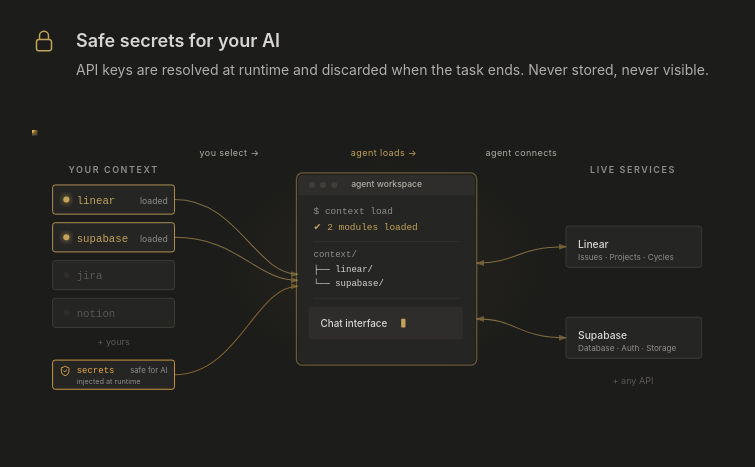
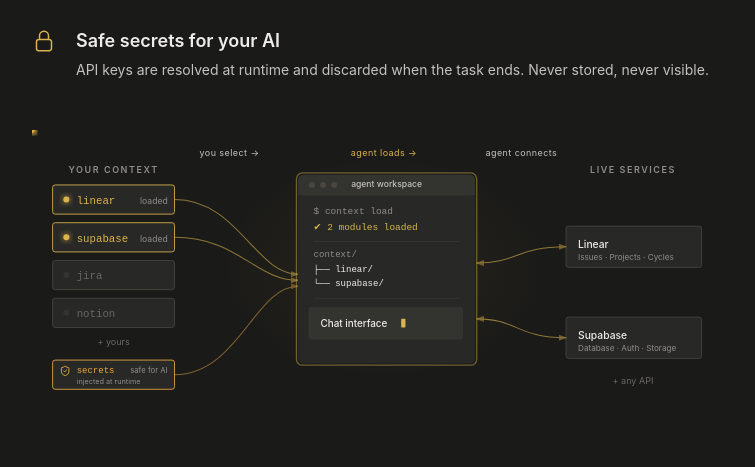
Before and after one commit to bleak-ai/contextagora, an Astro site in the folder landing/: page / in a window 1280 px wide. Shown: the part 1960-2427 px from the top of the page, 256-1011 px from the left. Built offline with nearby package versions, Linux system fonts and the light colour scheme; Astro itself is replaced by a stand-in of ours; a web font is replaced by a local one.

Commit message:
style(landing): update colors and typography for improved visual consistency
- Modified color variables in global CSS to enhance the overall theme, including background, text, and accent colors.
- Updated the ArchitectureDiagram component to reflect new color scheme and typography adjustments for better readability.
- Refined layout and text sizes in the index page to ensure a more cohesive design across different screen sizes.

These changes aim to create a more visually appealing and consistent user experience throughout the landing page and related components.

```diff
--- a/landing/src/components/ArchitectureDiagram.astro
+++ b/landing/src/components/ArchitectureDiagram.astro
@@ -13,12 +13,12 @@
         <feMerge><feMergeNode in="b"/><feMergeNode in="SourceGraphic"/></feMerge>
       </filter>
       <radialGradient id="ad-center" cx="50%" cy="50%" r="50%">
-        <stop offset="0%"   stop-color="#c4a35a" stop-opacity="0.07"/>
-        <stop offset="100%" stop-color="#c4a35a" stop-opacity="0"/>
+        <stop offset="0%"   stop-color="#dab44e" stop-opacity="0.07"/>
+        <stop offset="100%" stop-color="#dab44e" stop-opacity="0"/>
       </radialGradient>
       <marker id="ad-arrow" viewBox="0 0 8 6" refX="7" refY="3"
               markerWidth="8" markerHeight="6" orient="auto-start-reverse">
-        <path d="M 0 0 L 8 3 L 0 6 z" fill="#c4a35a" opacity="0.7"/>
+        <path d="M 0 0 L 8 3 L 0 6 z" fill="#dab44e" opacity="0.7"/>
       </marker>
       <marker id="ad-arrow-amber" viewBox="0 0 8 6" refX="7" refY="3"
               markerWidth="8" markerHeight="6" orient="auto-start-reverse">
@@ -27,16 +27,16 @@
     </defs>
 
     <!-- ─── Background ─── -->
-    <rect width="820" height="340" fill="#1c1c1a" rx="8"/>
+    <rect width="820" height="340" fill="#1a1a18" rx="8"/>
     <ellipse cx="410" cy="160" rx="190" ry="130" fill="url(#ad-center)"/>
 
     <!-- ─── Flow labels ─── -->
     <text x="230" y="30" text-anchor="middle"
-          font-family="Inter, sans-serif" font-size="10.5" fill="#b0aea8" letter-spacing="0.5">you select &#x2192;</text>
+          font-family="Inter, sans-serif" font-size="10.5" fill="#c4c2bf" letter-spacing="0.5">you select &#x2192;</text>
     <text x="410" y="30" text-anchor="middle"
-          font-family="Inter, sans-serif" font-size="10.5" fill="#c4a35a" letter-spacing="0.5">agent loads &#x2192;</text>
+          font-family="Inter, sans-serif" font-size="10.5" fill="#dab44e" letter-spacing="0.5">agent loads &#x2192;</text>
     <text x="570" y="30" text-anchor="middle"
-          font-family="Inter, sans-serif" font-size="10.5" fill="#b0aea8" letter-spacing="0.5">agent connects</text>
+          font-family="Inter, sans-serif" font-size="10.5" fill="#c4c2bf" letter-spacing="0.5">agent connects</text>
 
     <!-- ══════════════════════════════════════════
          LEFT PANEL — Modules
@@ -44,64 +44,64 @@
 
     <text x="95" y="50" text-anchor="middle"
           font-family="Inter, ui-sans-serif, sans-serif"
-          font-size="10.5" font-weight="600" fill="#908e8c" letter-spacing="1.8">YOUR CONTEXT</text>
+          font-size="10.5" font-weight="600" fill="#908d89" letter-spacing="1.8">YOUR CONTEXT</text>
 
     <!-- linear (active) -->
-    <rect x="24" y="64" width="142" height="34" rx="3" fill="#252523" stroke="#c4a35a" stroke-width="1"/>
-    <circle cx="40" cy="81" r="3.5" fill="#c4a35a" filter="url(#ad-glow)">
+    <rect x="24" y="64" width="142" height="34" rx="3" fill="#282826" stroke="#dab44e" stroke-width="1"/>
+    <circle cx="40" cy="81" r="3.5" fill="#dab44e" filter="url(#ad-glow)">
       <animate attributeName="opacity" values="1;0.25;1" dur="4s" repeatCount="indefinite"/>
     </circle>
-    <text x="52" y="86" font-family="'SF Mono','Fira Code','Courier New',monospace" font-size="12.5" fill="#c4a35a">linear</text>
-    <text x="158" y="86" text-anchor="end" font-family="Inter, sans-serif" font-size="10" fill="#908e8c">loaded</text>
+    <text x="52" y="86" font-family="'SF Mono','Fira Code','Courier New',monospace" font-size="12.5" fill="#dab44e">linear</text>
+    <text x="158" y="86" text-anchor="end" font-family="Inter, sans-serif" font-size="10" fill="#908d89">loaded</text>
 
     <!-- supabase (active) -->
-    <rect x="24" y="108" width="142" height="34" rx="3" fill="#252523" stroke="#c4a35a" stroke-width="1"/>
-    <circle cx="40" cy="125" r="3.5" fill="#c4a35a" filter="url(#ad-glow)">
+    <rect x="24" y="108" width="142" height="34" rx="3" fill="#282826" stroke="#dab44e" stroke-width="1"/>
+    <circle cx="40" cy="125" r="3.5" fill="#dab44e" filter="url(#ad-glow)">
       <animate attributeName="opacity" values="1;0.25;1" dur="4s" begin="0.8s" repeatCount="indefinite"/>
     </circle>
-    <text x="52" y="130" font-family="'SF Mono','Fira Code','Courier New',monospace" font-size="12.5" fill="#c4a35a">supabase</text>
-    <text x="158" y="130" text-anchor="end" font-family="Inter, sans-serif" font-size="10" fill="#908e8c">loaded</text>
+    <text x="52" y="130" font-family="'SF Mono','Fira Code','Courier New',monospace" font-size="12.5" fill="#dab44e">supabase</text>
+    <text x="158" y="130" text-anchor="end" font-family="Inter, sans-serif" font-size="10" fill="#908d89">loaded</text>
 
     <!-- jira (not loaded) -->
-    <rect x="24" y="152" width="142" height="34" rx="3" fill="#252523" stroke="#403e3a" stroke-width="1"/>
-    <circle cx="40" cy="169" r="3.5" fill="#2e2d2b"/>
-    <text x="52" y="174" font-family="'SF Mono','Fira Code','Courier New',monospace" font-size="12.5" fill="#5a5856">jira</text>
+    <rect x="24" y="152" width="142" height="34" rx="3" fill="#282826" stroke="#48463f" stroke-width="1"/>
+    <circle cx="40" cy="169" r="3.5" fill="#333330"/>
+    <text x="52" y="174" font-family="'SF Mono','Fira Code','Courier New',monospace" font-size="12.5" fill="#6a6864">jira</text>
 
     <!-- notion (not loaded) -->
-    <rect x="24" y="196" width="142" height="34" rx="3" fill="#252523" stroke="#403e3a" stroke-width="1"/>
-    <circle cx="40" cy="213" r="3.5" fill="#2e2d2b"/>
-    <text x="52" y="218" font-family="'SF Mono','Fira Code','Courier New',monospace" font-size="12.5" fill="#5a5856">notion</text>
+    <rect x="24" y="196" width="142" height="34" rx="3" fill="#282826" stroke="#48463f" stroke-width="1"/>
+    <circle cx="40" cy="213" r="3.5" fill="#333330"/>
+    <text x="52" y="218" font-family="'SF Mono','Fira Code','Courier New',monospace" font-size="12.5" fill="#6a6864">notion</text>
 
-    <text x="95" y="250" text-anchor="middle" font-family="Inter, sans-serif" font-size="10.5" fill="#5a5856">+ yours</text>
+    <text x="95" y="250" text-anchor="middle" font-family="Inter, sans-serif" font-size="10.5" fill="#6a6864">+ yours</text>
 
     <!-- Safe Secrets for AI -->
-    <rect x="24" y="268" width="142" height="34" rx="3" fill="#252523" stroke="#e8a946" stroke-width="1"/>
+    <rect x="24" y="268" width="142" height="34" rx="3" fill="#282826" stroke="#e8a946" stroke-width="1"/>
     <g transform="translate(32, 274) scale(0.55)" fill="none" stroke="#e8a946" stroke-width="2" stroke-linecap="round" stroke-linejoin="round">
       <path d="M20 13c0 5-3.5 7.5-7.66 8.95a1 1 0 0 1-.67-.01C7.5 20.5 4 18 4 13V6a1 1 0 0 1 1-1c2 0 4.5-1.2 6.24-2.72a1.17 1.17 0 0 1 1.52 0C14.51 3.81 17 5 19 5a1 1 0 0 1 1 1z"/>
       <path d="m9 12 2 2 4-4"/>
     </g>
     <text x="52" y="283" font-family="'SF Mono','Fira Code','Courier New',monospace" font-size="10.5" fill="#e8a946">secrets</text>
-    <text x="158" y="283" text-anchor="end" font-family="Inter, sans-serif" font-size="9" fill="#908e8c">safe for AI</text>
-    <text x="52" y="296" font-family="Inter, sans-serif" font-size="8.5" fill="#908e8c">injected at runtime</text>
+    <text x="158" y="283" text-anchor="end" font-family="Inter, sans-serif" font-size="9" fill="#908d89">safe for AI</text>
+    <text x="52" y="296" font-family="Inter, sans-serif" font-size="8.5" fill="#908d89">injected at runtime</text>
 
     <!-- ══════════════════════════════════════════
          CONNECTIONS — inputs → workspace (solid arrows + animated dots)
     ══════════════════════════════════════════ -->
     <path d="M 166 81 C 240 81 260 168 310 168"
-          stroke="#c4a35a" stroke-width="1.2" fill="none" opacity="0.6"
+          stroke="#dab44e" stroke-width="1.2" fill="none" opacity="0.6"
           marker-end="url(#ad-arrow)"/>
     <path d="M 166 125 C 240 125 260 175 310 175"
-          stroke="#c4a35a" stroke-width="1.2" fill="none" opacity="0.6"
+          stroke="#dab44e" stroke-width="1.2" fill="none" opacity="0.6"
           marker-end="url(#ad-arrow)"/>
 
     <!-- linear → workspace animated dots -->
-    <circle r="2.8" fill="#c4a35a" filter="url(#ad-glow)">
+    <circle r="2.8" fill="#dab44e" filter="url(#ad-glow)">
       <animateMotion dur="3s" repeatCount="indefinite" begin="0s"
         path="M 166 81 C 240 81 260 168 310 168"/>
       <animate attributeName="opacity" values="0;1;1;0" keyTimes="0;0.15;0.8;1"
                dur="3s" repeatCount="indefinite" begin="0s"/>
     </circle>
-    <circle r="2.8" fill="#c4a35a" filter="url(#ad-glow)">
+    <circle r="2.8" fill="#dab44e" filter="url(#ad-glow)">
       <animateMotion dur="3s" repeatCount="indefinite" begin="1.5s"
         path="M 166 81 C 240 81 260 168 310 168"/>
       <animate attributeName="opacity" values="0;1;1;0" keyTimes="0;0.15;0.8;1"
@@ -109,13 +109,13 @@
     </circle>
 
     <!-- supabase → workspace animated dots -->
-    <circle r="2.8" fill="#c4a35a" filter="url(#ad-glow)">
+    <circle r="2.8" fill="#dab44e" filter="url(#ad-glow)">
       <animateMotion dur="3s" repeatCount="indefinite" begin="0.5s"
         path="M 166 125 C 240 125 260 175 310 175"/>
       <animate attributeName="opacity" values="0;1;1;0" keyTimes="0;0.15;0.8;1"
                dur="3s" repeatCount="indefinite" begin="0.5s"/>
     </circle>
-    <circle r="2.8" fill="#c4a35a" filter="url(#ad-glow)">
+    <circle r="2.8" fill="#dab44e" filter="url(#ad-glow)">
       <animateMotion dur="3s" repeatCount="indefinite" begin="2s"
         path="M 166 125 C 240 125 260 175 310 175"/>
       <animate attributeName="opacity" values="0;1;1;0" keyTimes="0;0.15;0.8;1"
@@ -146,31 +146,31 @@
          CENTER — Agent Workspace
     ══════════════════════════════════════════ -->
     <rect x="308" y="50" width="210" height="224" rx="7"
-          fill="none" stroke="#c4a35a" stroke-width="1.5" opacity="0.45"/>
-    <rect x="310" y="52" width="206" height="220" rx="6" fill="#252523"/>
+          fill="none" stroke="#dab44e" stroke-width="1.5" opacity="0.45"/>
+    <rect x="310" y="52" width="206" height="220" rx="6" fill="#282826"/>
 
-    <rect x="310" y="52" width="206" height="24" rx="6" fill="#2e2d2b"/>
-    <rect x="310" y="64" width="206" height="12" fill="#2e2d2b"/>
-    <circle cx="326" cy="64" r="3.5" fill="#403e3a"/>
-    <circle cx="339" cy="64" r="3.5" fill="#403e3a"/>
-    <circle cx="352" cy="64" r="3.5" fill="#403e3a"/>
+    <rect x="310" y="52" width="206" height="24" rx="6" fill="#333330"/>
+    <rect x="310" y="64" width="206" height="12" fill="#333330"/>
+    <circle cx="326" cy="64" r="3.5" fill="#48463f"/>
+    <circle cx="339" cy="64" r="3.5" fill="#48463f"/>
+    <circle cx="352" cy="64" r="3.5" fill="#48463f"/>
     <text x="413" y="66" text-anchor="middle"
-          font-family="Inter, sans-serif" font-size="10" font-weight="500" fill="#b0aea8">agent workspace</text>
+          font-family="Inter, sans-serif" font-size="10" font-weight="500" fill="#c4c2bf">agent workspace</text>
 
-    <text x="328" y="98"  font-family="'SF Mono',monospace" font-size="11" fill="#908e8c">$ context load</text>
-    <text x="328" y="116" font-family="'SF Mono',monospace" font-size="11" fill="#c4a35a">&#x2714; 2 modules loaded</text>
+    <text x="328" y="98"  font-family="'SF Mono',monospace" font-size="11" fill="#908d89">$ context load</text>
+    <text x="328" y="116" font-family="'SF Mono',monospace" font-size="11" fill="#dab44e">&#x2714; 2 modules loaded</text>
 
-    <line x1="328" y1="130" x2="498" y2="130" stroke="#403e3a" stroke-width="0.5"/>
+    <line x1="328" y1="130" x2="498" y2="130" stroke="#48463f" stroke-width="0.5"/>
 
-    <text x="328" y="148" font-family="'SF Mono',monospace" font-size="10.5" fill="#908e8c">context/</text>
-    <text x="328" y="165" font-family="'SF Mono',monospace" font-size="10.5" fill="#d8d6d4">&#x251C;&#x2500;&#x2500; linear/</text>
-    <text x="328" y="182" font-family="'SF Mono',monospace" font-size="10.5" fill="#d8d6d4">&#x2514;&#x2500;&#x2500; supabase/</text>
+    <text x="328" y="148" font-family="'SF Mono',monospace" font-size="10.5" fill="#908d89">context/</text>
+    <text x="328" y="165" font-family="'SF Mono',monospace" font-size="10.5" fill="#eeece9">&#x251C;&#x2500;&#x2500; linear/</text>
+    <text x="328" y="182" font-family="'SF Mono',monospace" font-size="10.5" fill="#eeece9">&#x2514;&#x2500;&#x2500; supabase/</text>
 
-    <line x1="328" y1="196" x2="498" y2="196" stroke="#403e3a" stroke-width="0.5"/>
+    <line x1="328" y1="196" x2="498" y2="196" stroke="#48463f" stroke-width="0.5"/>
 
-    <rect x="322" y="206" width="180" height="38" rx="4" fill="#2e2d2b"/>
-    <text x="336" y="230" font-family="Inter, sans-serif" font-size="11.5" font-weight="500" fill="#d8d6d4">Chat interface</text>
-    <rect x="430" y="220" width="5" height="10" rx="1" fill="#c4a35a">
+    <rect x="322" y="206" width="180" height="38" rx="4" fill="#333330"/>
+    <text x="336" y="230" font-family="Inter, sans-serif" font-size="11.5" font-weight="500" fill="#eeece9">Chat interface</text>
+    <rect x="430" y="220" width="5" height="10" rx="1" fill="#dab44e">
       <animate attributeName="opacity" values="0.9;0;0.9" dur="1.8s" repeatCount="indefinite"/>
     </rect>
 
@@ -179,26 +179,26 @@
     ══════════════════════════════════════════ -->
     <text x="700" y="50" text-anchor="middle"
           font-family="Inter, ui-sans-serif, sans-serif"
-          font-size="10.5" font-weight="600" fill="#908e8c" letter-spacing="1.8">LIVE SERVICES</text>
+          font-size="10.5" font-weight="600" fill="#908d89" letter-spacing="1.8">LIVE SERVICES</text>
 
-    <rect x="622" y="112" width="158" height="48" rx="3" fill="#252523" stroke="#403e3a" stroke-width="1"/>
-    <text x="636" y="138" font-family="Inter, sans-serif" font-size="12" font-weight="500" fill="#d8d6d4">Linear</text>
-    <text x="636" y="152" font-family="Inter, sans-serif" font-size="9.5" fill="#908e8c">Issues &#xB7; Projects &#xB7; Cycles</text>
+    <rect x="622" y="112" width="158" height="48" rx="3" fill="#282826" stroke="#48463f" stroke-width="1"/>
+    <text x="636" y="138" font-family="Inter, sans-serif" font-size="12" font-weight="500" fill="#eeece9">Linear</text>
+    <text x="636" y="152" font-family="Inter, sans-serif" font-size="9.5" fill="#908d89">Issues &#xB7; Projects &#xB7; Cycles</text>
 
-    <rect x="622" y="218" width="158" height="48" rx="3" fill="#252523" stroke="#403e3a" stroke-width="1"/>
-    <text x="636" y="244" font-family="Inter, sans-serif" font-size="12" font-weight="500" fill="#d8d6d4">Supabase</text>
-    <text x="636" y="258" font-family="Inter, sans-serif" font-size="9.5" fill="#908e8c">Database &#xB7; Auth &#xB7; Storage</text>
+    <rect x="622" y="218" width="158" height="48" rx="3" fill="#282826" stroke="#48463f" stroke-width="1"/>
+    <text x="636" y="244" font-family="Inter, sans-serif" font-size="12" font-weight="500" fill="#eeece9">Supabase</text>
+    <text x="636" y="258" font-family="Inter, sans-serif" font-size="9.5" fill="#908d89">Database &#xB7; Auth &#xB7; Storage</text>
 
-    <text x="700" y="296" text-anchor="middle" font-family="Inter, sans-serif" font-size="10.5" fill="#5a5856">+ any API</text>
+    <text x="700" y="296" text-anchor="middle" font-family="Inter, sans-serif" font-size="10.5" fill="#6a6864">+ any API</text>
 
     <!-- ══════════════════════════════════════════
          CONNECTIONS — workspace ↔ services (bidirectional arrows)
     ══════════════════════════════════════════ -->
     <path d="M 518 155 C 565 155 565 136 622 136"
-          stroke="#c4a35a" stroke-width="1.2" fill="none" opacity="0.6"
+          stroke="#dab44e" stroke-width="1.2" fill="none" opacity="0.6"
           marker-start="url(#ad-arrow)" marker-end="url(#ad-arrow)"/>
     <path d="M 518 220 C 565 220 565 242 622 242"
-          stroke="#c4a35a" stroke-width="1.2" fill="none" opacity="0.6"
+          stroke="#dab44e" stroke-width="1.2" fill="none" opacity="0.6"
           marker-start="url(#ad-arrow)" marker-end="url(#ad-arrow)"/>
 
   </svg>
--- a/landing/src/styles/global.css
+++ b/landing/src/styles/global.css
@@ -11,16 +11,16 @@
 
 @theme {
   --font-sans: 'Inter', ui-sans-serif, system-ui, sans-serif;
-  --color-bg: #1c1c1a;
-  --color-bg-raised: #252523;
-  --color-bg-hover: #2e2d2b;
-  --color-text: #d8d6d4;
-  --color-text-secondary: #b0aead;
-  --color-text-muted: #7a7876;
-  --color-accent: #c4a35a;
-  --color-accent-hover: #d4b36a;
-  --color-border: #403e3a;
-  --color-border-light: #4d4b46;
+  --color-bg: #1a1a18;
+  --color-bg-raised: #282826;
+  --color-bg-hover: #333330;
+  --color-text: #eeece9;
+  --color-text-secondary: #c4c2bf;
+  --color-text-muted: #908d89;
+  --color-accent: #dab44e;
+  --color-accent-hover: #e8c55c;
+  --color-border: #48463f;
+  --color-border-light: #5a5750;
 }
 
 html {
@@ -29,7 +29,7 @@ html {
 }
 
 ::selection {
-  background-color: rgba(196, 163, 90, 0.3);
+  background-color: rgba(218, 180, 78, 0.3);
 }
 
 /* Per-line wrappers inside <pre><code> — added by deploy.astro so we can
```
Also changed, not shown: landing/src/pages/index.astro (+13 -13 lines).
